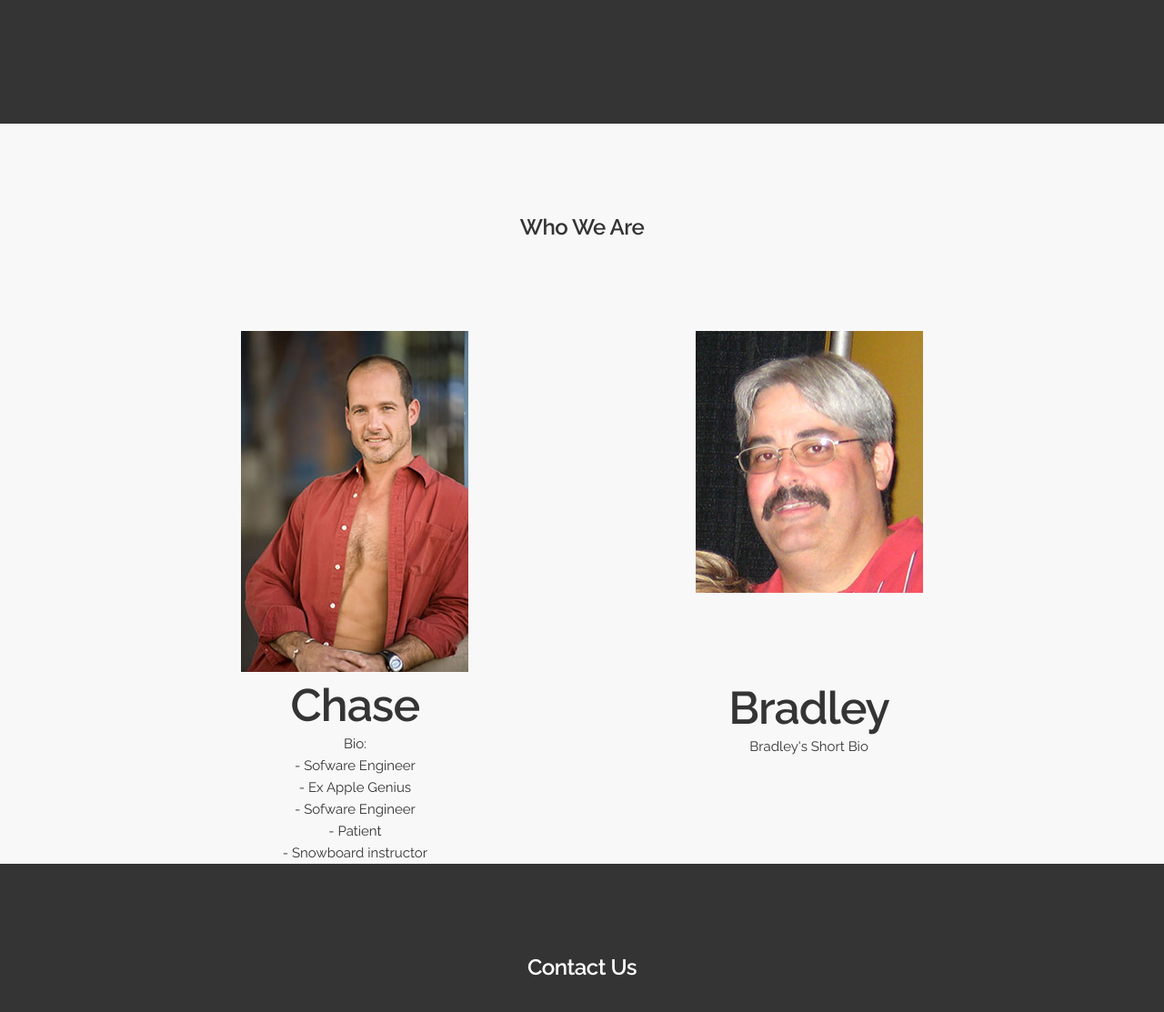
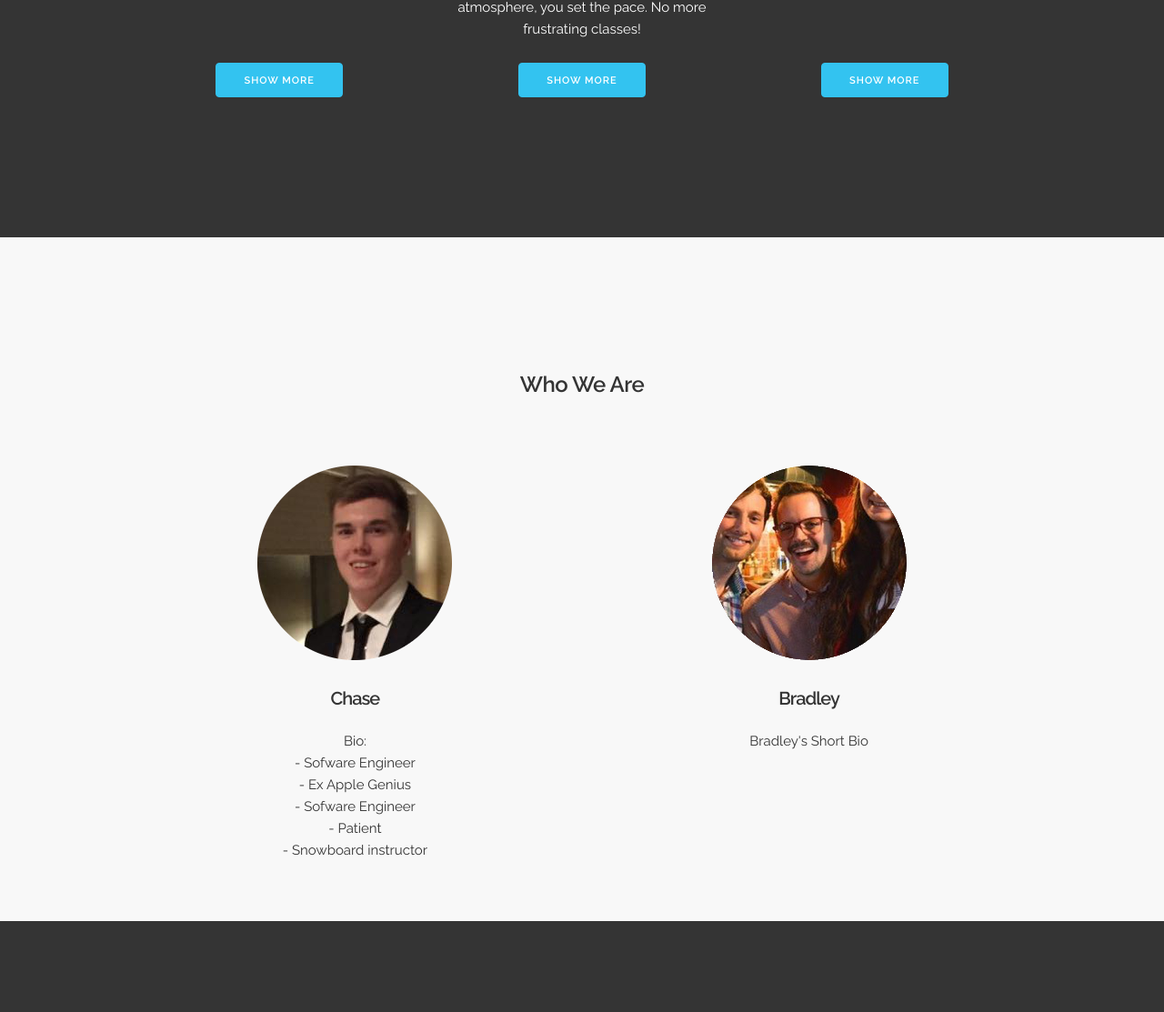
Before and after one commit to chickendiver/BreezeWebsite, a PHP site: page / in a window 1280 px wide; the page is wider, and only the part inside the window is pictured. Shown: the part 1190-2303 px from the top of that part at 91% size. Run offline with PHP 8.4, Linux system fonts and the light colour scheme.

Commit message:
Added about us styling, bio photos, and landing cloud photo

```diff
--- a/css/layout.css
+++ b/css/layout.css
@@ -89,23 +89,22 @@
 /* ---------------- 2. Landing Styling ---------------- */
 
 .band.landing {
-    background-image: url(../images/temp_landing_image.jpg);
+    background-image: url(../images/landing_image_clouds_1.png);
     background-repeat: no-repeat;
     background-size: cover;
-    height:550px;
+    height:675px;
     width:100%;
 }
 
 .band.landing .text.container {
     margin-top: 7%;
-    margin-left: 65%;
+    margin-right: 50%;
     margin-bottom: 20%;
     text-align: center;
     width: 500px;
 
 }
 .band.landing h3 {
-    color:#343434;
     color:white;
     display: block;
     vertical-align: center;
@@ -277,15 +276,16 @@
     color: #343434;
     text-align: center;
     font-weight: bold;
-    margin-top: 10%;
-    margin-bottom: 10%;
+    margin-top: 15%;
 }
 
-.band.about h1{
+.band.about h3{
     color: #343434;
     text-align: center;
     font-weight: bold;
     margin:0;
+    margin-top: 5%;
+    margin-bottom:5%;
 }
 
 .band.about p{
@@ -294,11 +294,16 @@
     text-align: center;
 }
 
+.band.about p.last{
+    margin-bottom: 15%;
+}
+
 .band.about .bio,picture{
     text-align: center;
     vertical-align: center;
-    margin-left: 3%;
-    margin-right: 3%;
+    margin-left: 0;
+    margin-right: 0;
+    margin-top:5%
 }
 
 /* ---------------- 5. Contact Styling ---------------- */
--- a/index.php
+++ b/index.php
@@ -37,7 +37,7 @@
                        <img src="./images/low-res_logo.png" alt="Breeze Technical Services">
                     </picture>
                 </div>
-                <div class = "six columns">
+                <div class = "five columns">
                     <div class = "list nav">
                         <ul>
                             <li><a href="#">Services</a></li>
@@ -46,7 +46,7 @@
                         </ul>
                     </div>
                 </div>
-                <div class "two columns">
+                <div class = "three columns">
                     <h5>(780) 700 1070</h5>
                 </div>
               </div>
@@ -160,27 +160,25 @@
           <div class = "six columns" style = "text-align:center;">
               <div class = "bio picture" style = "padding-left:10px; padding-right:10px;">
                 <picture>
-                    <img src="./images/chase_bio.jpg" alt="Breeze Technical Services" >
+                    <img src="./images/chase_breeze_bio.png" alt="Breeze Technical Services" >
                 </picture>
-                <h1>Chase</h1>
+                <h3>Chase</h3>
                 <p>Bio:</p>
                 <p>- Sofware Engineer</p>
                 <p>- Ex Apple Genius</p>
                 <p>- Sofware Engineer</p>
                 <p>- Patient</p>
-                <p>- Snowboard instructor</p>
+                <p class = "last">- Snowboard instructor</p>
 
               </div>
             </div>
             <div class="six columns" style = "text-aligh:center;">
               <div class = "bio picture" style = "padding-left:10px; padding-right:10px;">
                 <picture>
-                    <img src="./images/bradley_bio.jpg" alt="Breeze Technical Services" >
+                    <img src="./images/bradley_breeze_bio.png" alt="Breeze Technical Services" >
                 </picture>
-
-                  <!-- Don't foget to remove this margin when images are fixed -->
-                <h1 style = "margin-top: 90px;">Bradley</h1>
-                <p>Bradley's Short Bio</p>
+                <h3>Bradley</h3>
+                <p class = "last">Bradley's Short Bio</p>
               </div>
           </div>
         </div> <!-- End Row -->
```
Also changed, not shown: images/bradley_breeze_bio.png (added), images/chase_breeze_bio.png (added), images/landing_image_clouds_1.jpg (added), images/landing_image_clouds_1.png (added).
